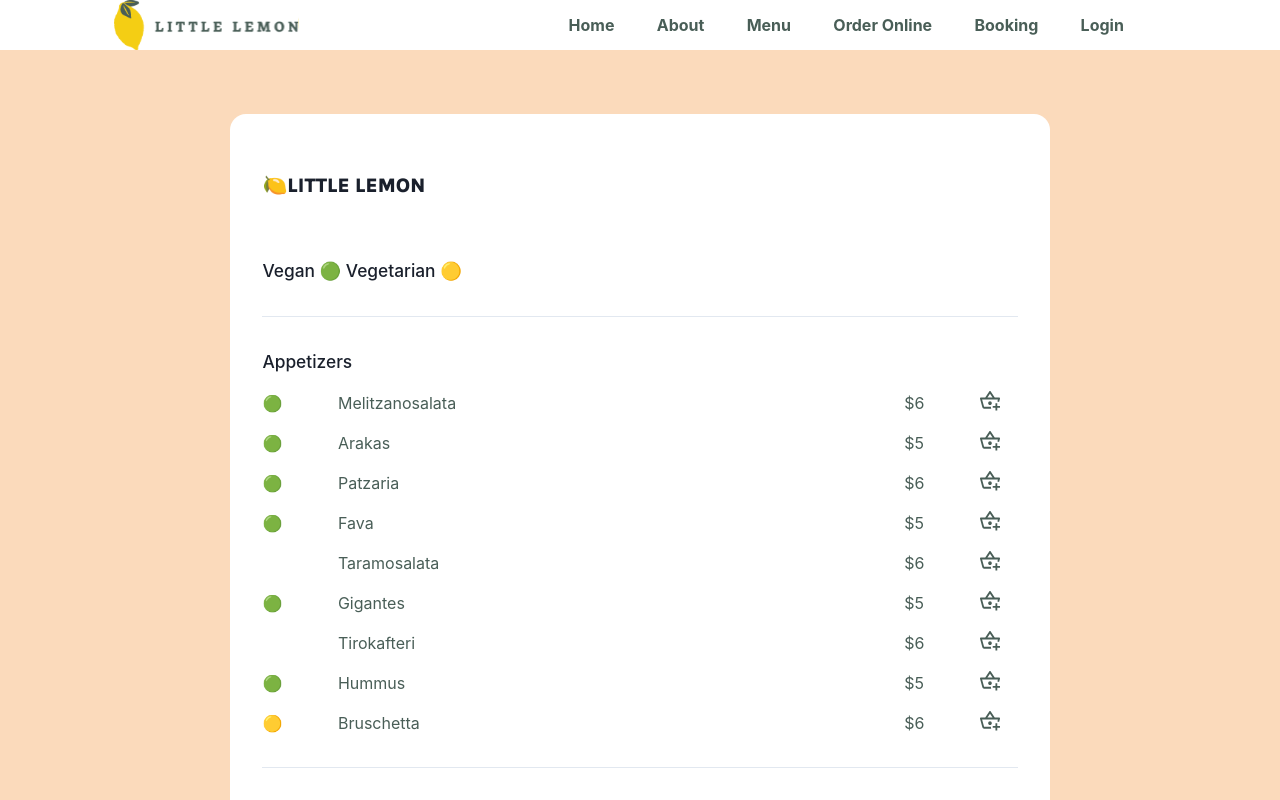
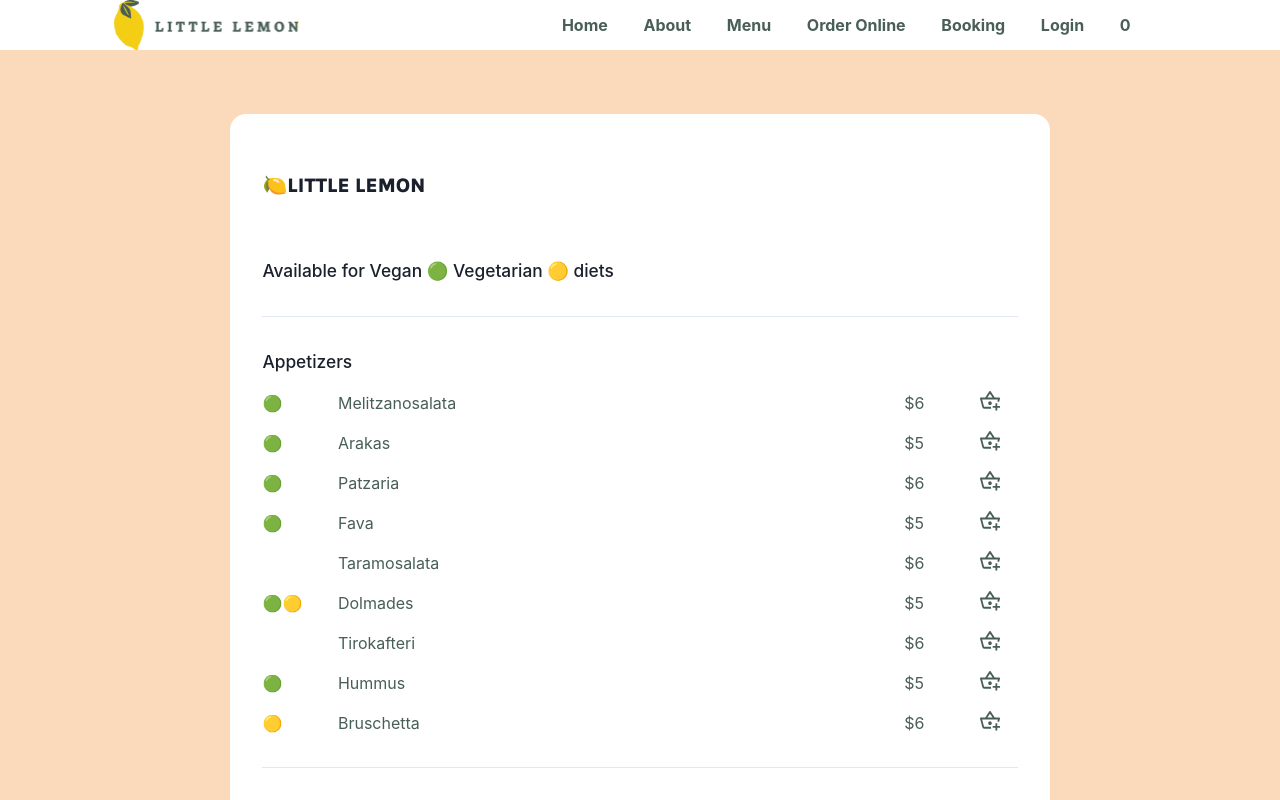
Before and after one commit to benjaminelliott/litle-lemon-web-app, a React (Create React App) app: page /menu in a window 1280 px wide. Shown: the top 800 px of the page. Built offline with nearby package versions, Linux system fonts and the light colour scheme; a web font is replaced by a local one.

Commit message:
began making basket functionality

```diff
--- a/src/App.tsx
+++ b/src/App.tsx
@@ -8,7 +8,7 @@ import { HomePage } from 'components/HomePage';
 import { AboutPage } from 'components/AboutPage';
 import { OrderPage } from 'components/OrderPage';
 import { LoginPage } from 'components/LoginPage';
-import { useReducer } from 'react';
+import { useReducer, useState } from 'react';
 
 const initialState = {
   times: [
@@ -108,9 +108,9 @@ const initialState = {
             },
             {
                 key: 5,
-                name: "Gigantes",
+                name: "Dolmades",
                 price: 5,
-                veggie: false,
+                veggie: true,
                 vegan: true
             },
             {
@@ -240,26 +240,6 @@ const ACTION = {
   MAKE_BOOKING: "MAKE-BOOKING"
 }
 
-const basket = {
-    items: [
-    ],
-}
-
-const addToBasket = (item: any) => {
-
-}
-
-const order = {
-    firstName: '',
-    lastName: '',
-    email: '',
-    phone: '',
-    items: [
-        {}
-    ],
-
-}
-
 const reducer = (state: any, action: any) => {
   switch (action.type) {
       case "SHOW-TIMES":
@@ -331,7 +311,25 @@ const reducer = (state: any, action: any) => {
 
 const App = () => {
 
-  const [ state, dispatch ] = useReducer(reducer, initialState);
+    const [ state, dispatch ] = useReducer(reducer, initialState);
+
+    const [ basket, setBasket ] = useState([])
+
+    const addToBasket = (item: any) => {
+        setBasket(item)
+    }
+
+    const [order, setOrder ] = useState(
+        {
+            firstName: '',
+            lastName: '',
+            email: '',
+            phone: '',
+            items: [
+                {}
+            ],
+        }
+    )
 
   const handleComplete = (values: any) => {
       dispatch({
@@ -369,10 +367,10 @@ const App = () => {
   return (
     <ChakraProvider>
       <Routes>
-        <Route path="/" element={<Layout />}>
+        <Route path="/" element={<Layout basket={basket}/>}>
           <Route index element={<HomePage />} />
           <Route path="about" element={<AboutPage />} />
-          <Route path="menu" element={<MenuPage menu={initialState.menu}/>} />
+          <Route path="menu" element={<MenuPage menu={initialState.menu} setBasket={setBasket}/>} />
           <Route path="order" element={<OrderPage />} />
           <Route path="booking" element={<BookingPage
                 confirmedBookings={state.confirmedBookings}
--- a/src/components/Layout.tsx
+++ b/src/components/Layout.tsx
@@ -62,7 +62,7 @@ const navItems = {
         }
     ]
 }
-export const Layout = () => {
+export const Layout = (props: any) => {
     return (
         <>
             <nav className="top-nav">
@@ -73,6 +73,7 @@ export const Layout = () => {
                             <li><Link to={item.link}>{item.name}</Link></li>
                         )
                     })}
+                    <h1>{props.basket.length}</h1>
                 </ul>
             </nav>
             <Outlet />
--- a/src/components/MenuPage.tsx
+++ b/src/components/MenuPage.tsx
@@ -1,18 +1,18 @@
 import { MenuSection } from "./MenuSection"
 
-export const MenuPage = (props: any) => {
+export const MenuPage = (props: any, setBasket: Function) => {
 
     return (
         <section className="menu">
             <div className="menu-sheet">
                 <h1 className="text-section-title">🍋Little Lemon </h1>
-                <h2 className="text-lead">Vegan 🟢 Vegetarian 🟡</h2>
+                <h2 className="text-lead">Available for Vegan 🟢 Vegetarian 🟡 diets</h2>
                 {
                     props.menu.map((course: number) => {
                         return (
                             <>
                                 <hr />
-                                <MenuSection course={course} />
+                                <MenuSection course={course} setBasket={setBasket}/>
                             </>
                         )
                     })
--- a/src/components/MenuSection.tsx
+++ b/src/components/MenuSection.tsx
@@ -1,6 +1,6 @@
 import { LazyLoadImage } from "react-lazy-load-image-component"
 
-export const MenuSection = (props: {course: any}) => {
+export const MenuSection = (props: any, setBasket: Function) => {
 
     return (
         <ul className="menu-section">
@@ -8,6 +8,7 @@ export const MenuSection = (props: {course: any}) => {
             {
                 props.course.items.map((item:any) => {
                     console.log(item.veggie, item.vegan)
+
                     return (
                         <li
                             className={ item.veggie && item.vegan
@@ -21,7 +22,14 @@ export const MenuSection = (props: {course: any}) => {
                         >
                             <p className="menu-section-item-name">{item.name}</p>
                             <p className="menu-section-item-price">{item.price}</p>
-                            <button className="menu-basket-button"><LazyLoadImage src="icons/Basket.svg"/></button>
+                            <button
+                                className="menu-basket-button"
+                                onSubmit={() => {
+                                    return (
+                                        setBasket(item)
+                                    )
+                                }}
+                            ><LazyLoadImage src="icons/Basket.svg"/></button>
                         </li>
                     )
                 })
```
